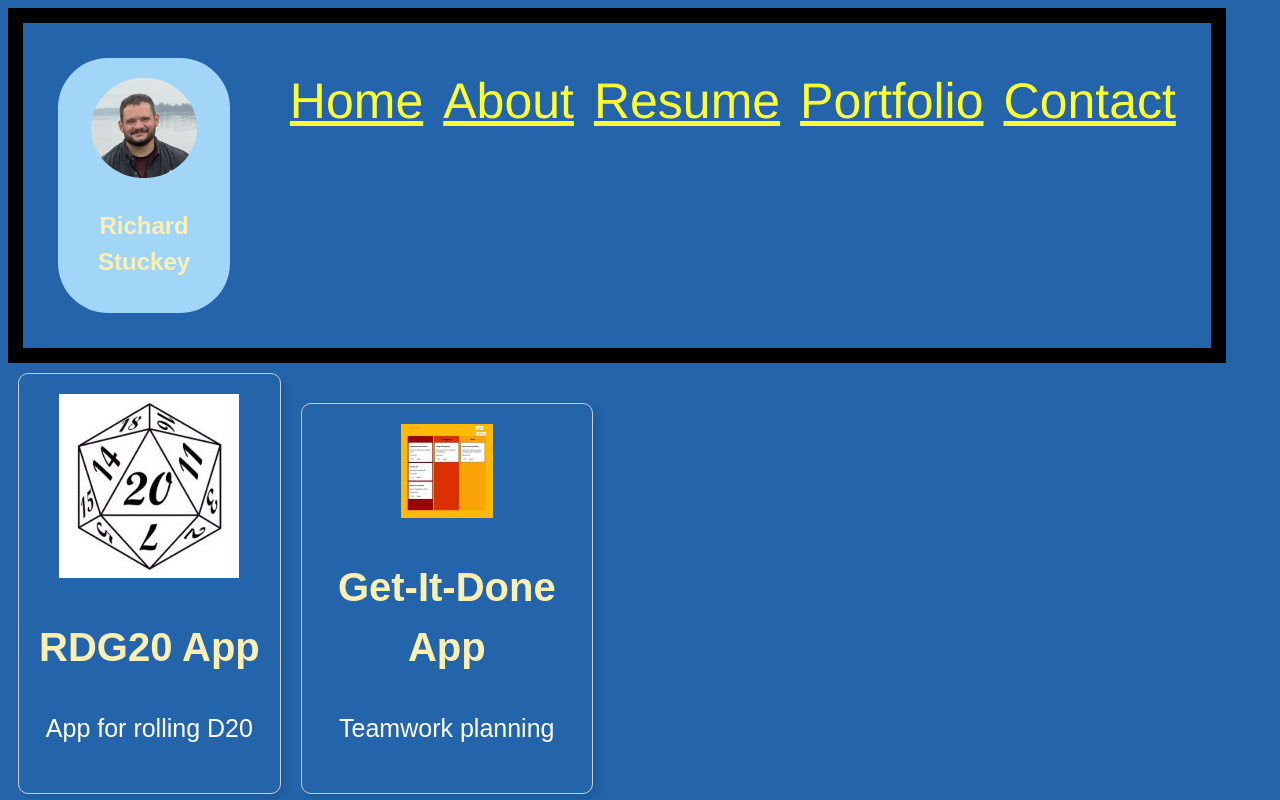
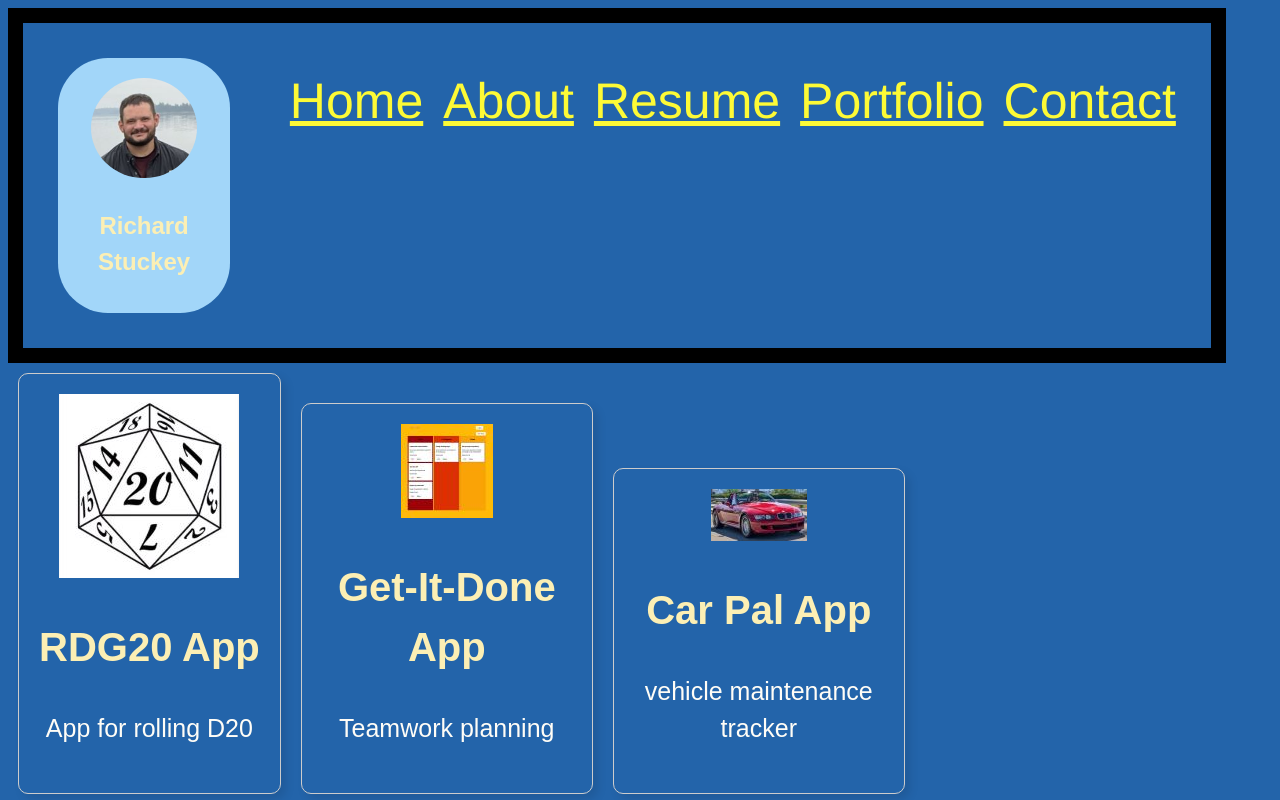
Before and after one commit to RStuckey1/RichardStuckey, a React (Vite) app: page /Portfolio in a window 1280 px wide. Shown: the top 800 px of the page. Built offline with nearby package versions, Linux system fonts and the light colour scheme.

Commit message:
formatting

```diff
--- a/src/Card4.jsx
+++ b/src/Card4.jsx
@@ -5,10 +5,10 @@ import { Link } from 'react-router-dom';
 function Card4(){
    return(
     <Link to="https://github.com/RStuckey1/Car-Pal-" target="_blank">
-        <div className="card4">
-            <img className="card-image4" src={carpalapp} alt="profile picture"></img>
-            <h2 className='card-title4'>Car Pal App</h2>
-            <p className='card-text4'>vehicle maintenance tracker</p>
+        <div className="card2">
+            <img className="card-image2" src={carpalapp} alt="profile picture"></img>
+            <h2 className='card-title2'>Car Pal App</h2>
+            <p className='card-text2'>vehicle maintenance tracker</p>
         </div>
     </Link>
     );
```
